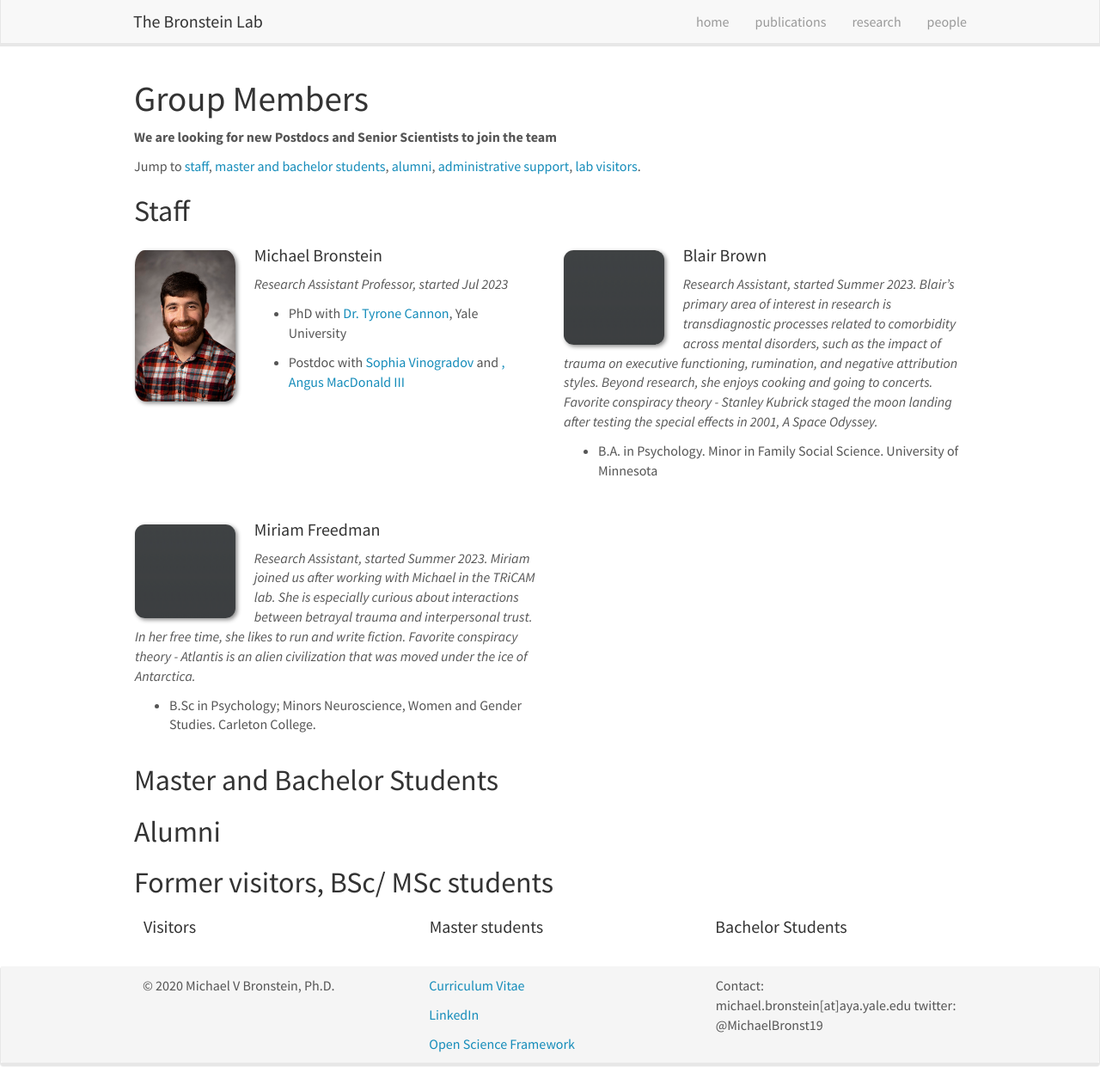
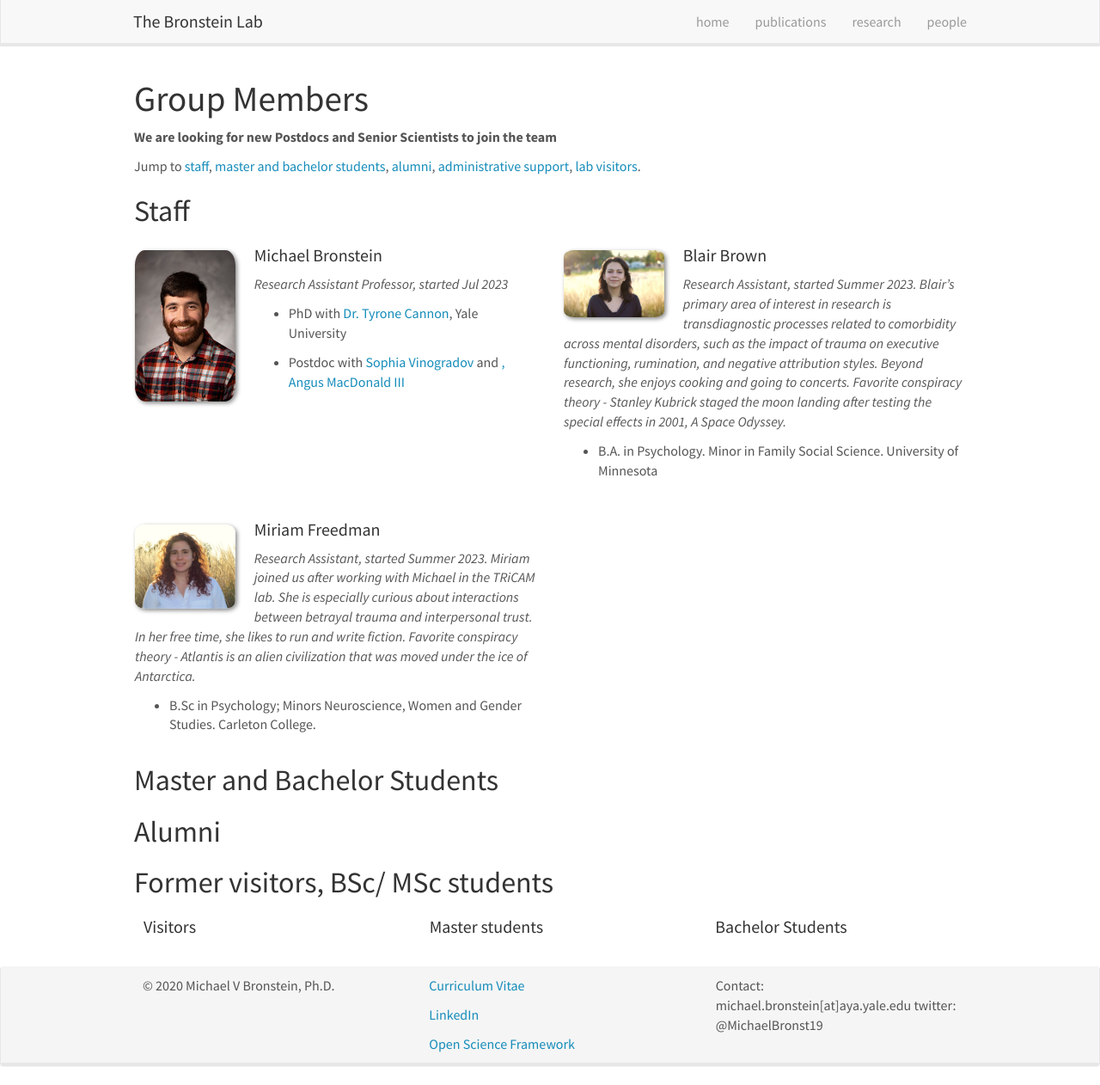
Before and after one commit to MichaelVBronstein/michaelvbronstein.github.io, a Jekyll site: the page built from _pages/team.md, in a window 1280 px wide and 1262 px high. Shown: the whole window at 86% size. Built offline with Jekyll 4.4.1, drawn with Linux system fonts in a browser that asks for light colours; nearby versions of some CDN libraries.

Commit message:
team updates

```diff
--- a/_data/team_members.yml
+++ b/_data/team_members.yml
@@ -7,14 +7,14 @@
   education2: Postdoc with <a href="https://cotipplab.umn.edu/">Sophia Vinogradov</a> and <a href="https://tricam.psych.umn.edu/">, Angus MacDonald III</a>
 
 - name: Blair Brown
-  photo: dummy.png
+  photo: Blair.png
   info: Research Assistant, started Summer 2023. Blair's primary area of interest in research is transdiagnostic processes related to comorbidity across mental disorders, such as the impact of trauma on executive functioning, rumination, and negative attribution styles. Beyond research, she enjoys cooking and going to concerts. Favorite conspiracy theory - Stanley Kubrick staged the moon landing after testing the special effects in 2001, A Space Odyssey.
   email: brow6522@umn.edu
   number_educ: 1
   education1: B.A. in Psychology. Minor in Family Social Science. University of Minnesota
 
 - name: Miriam Freedman
-  photo: dummy.png
+  photo: Mir.png
   info: Research Assistant, started Summer 2023. Miriam joined us after working with Michael in the TRiCAM lab. She is especially curious about interactions between betrayal trauma and interpersonal trust. In her free time, she likes to run and write fiction. Favorite conspiracy theory - Atlantis is an alien civilization that was moved under the ice of Antarctica.
   email: mfreedma@umn.edu
   number_educ: 1
```
Also changed, not shown: images/teampic/Blair.png (added), images/teampic/Mir.png (added).
